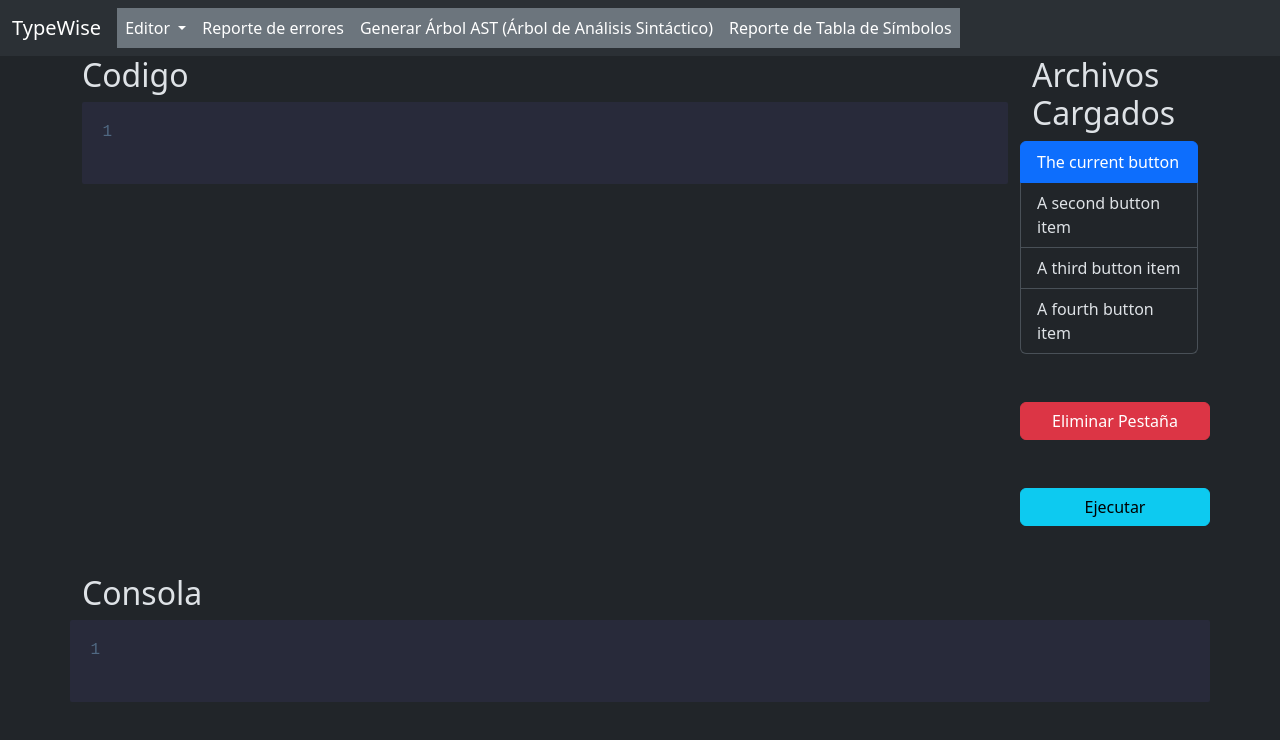
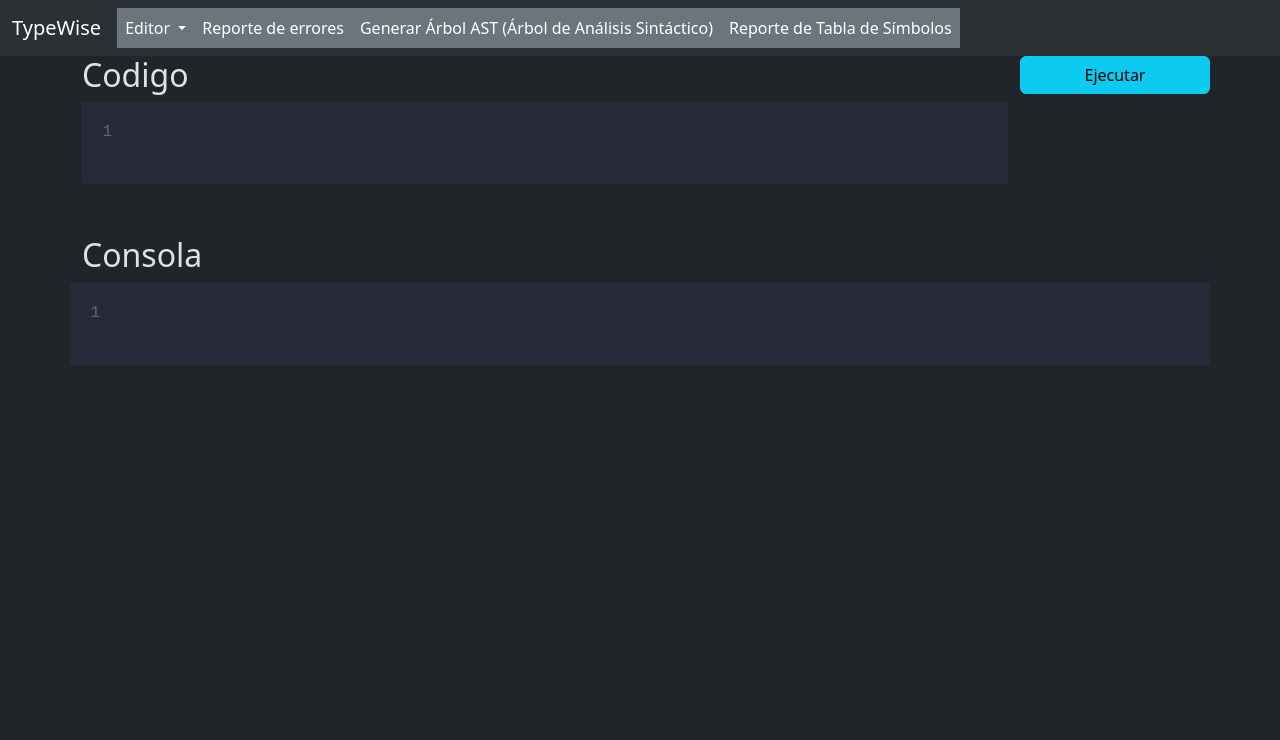
Before and after one commit to rubenralda/OLC_Proyecto2_202111835, a plain HTML site: page frontend/index.html in a window 1280 px wide. Drawn offline with nearby package versions, Linux system fonts and the light colour scheme.

Commit message:
Cambios menores

```diff
--- a/backend/src/arbol/nodoAST.js
+++ b/backend/src/arbol/nodoAST.js
@@ -166,7 +166,7 @@ class Funcion{
         for (const iterator of this.parametros) {
             cuerpo += `"${this.idDot}" -> ` + iterator.generarDot()
             cuerpo += `"${this.idDot}coma${i}"[label="\,"]; \n`;
-            cuerpo +=  `"${this.idDot}" -> "${this.idDot}coma"\n`;
+            cuerpo +=  `"${this.idDot}" -> "${this.idDot}coma${i}"\n`;
             i++;
         }
         cuerpo += `"${this.idDot}parCierra"[label="\)"]; \n`;
@@ -1022,7 +1022,7 @@ class Vector{
         for (const iterator of this.listaValores) {
             cuerpo += `"${this.idDot}" -> ` + iterator.generarDot()
             cuerpo += `"${this.idDot}coma${i}"[label="\,"]; \n`;
-            cuerpo +=  `"${this.idDot}" -> "${this.idDot}coma"\n`;
+            cuerpo +=  `"${this.idDot}" -> "${this.idDot}coma${i}"\n`;
             i++;
         }
         cuerpo += `"${this.idDot}llaveCierra"[label="\}"]; \n`;
--- a/backend/src/routes/routes.js
+++ b/backend/src/routes/routes.js
@@ -56,7 +56,8 @@ router.post("/ejecutar", (req, res) => {
   }
   let respuesta = {
     ast: raiz, //el resultado del parser
-    salida : ambitoGlobal.salida
+    salida : ambitoGlobal.salida,
+    tablaSimbolos : ambitoGlobal.tabla
   };
   res.send(respuesta);
 });
--- a/frontend/index.html
+++ b/frontend/index.html
@@ -68,20 +68,7 @@
       </div>
 
       <div class="col-2">
-        <div class="row mb-5">
-          <h2>Archivos Cargados</h2><br>
-          <div id="listDeArchivos" class="list-group">
-            <button type="button" class="list-group-item list-group-item-action active" aria-current="true">
-              The current button
-            </button>
-            <button type="button" class="list-group-item list-group-item-action">A second button item</button>
-            <button type="button" class="list-group-item list-group-item-action">A third button item</button>
-            <button type="button" class="list-group-item list-group-item-action">A fourth button item</button>
-          </div>
-        </div>
-        <div class="row mb-5">
-          <button type="button" class="btn btn-danger" id="eliminarPestaña">Eliminar Pestaña</button>
-        </div>
+
         <div class="row">
           <button type="button" class="btn btn-info" id="btn">Ejecutar</button>
         </div>
```
